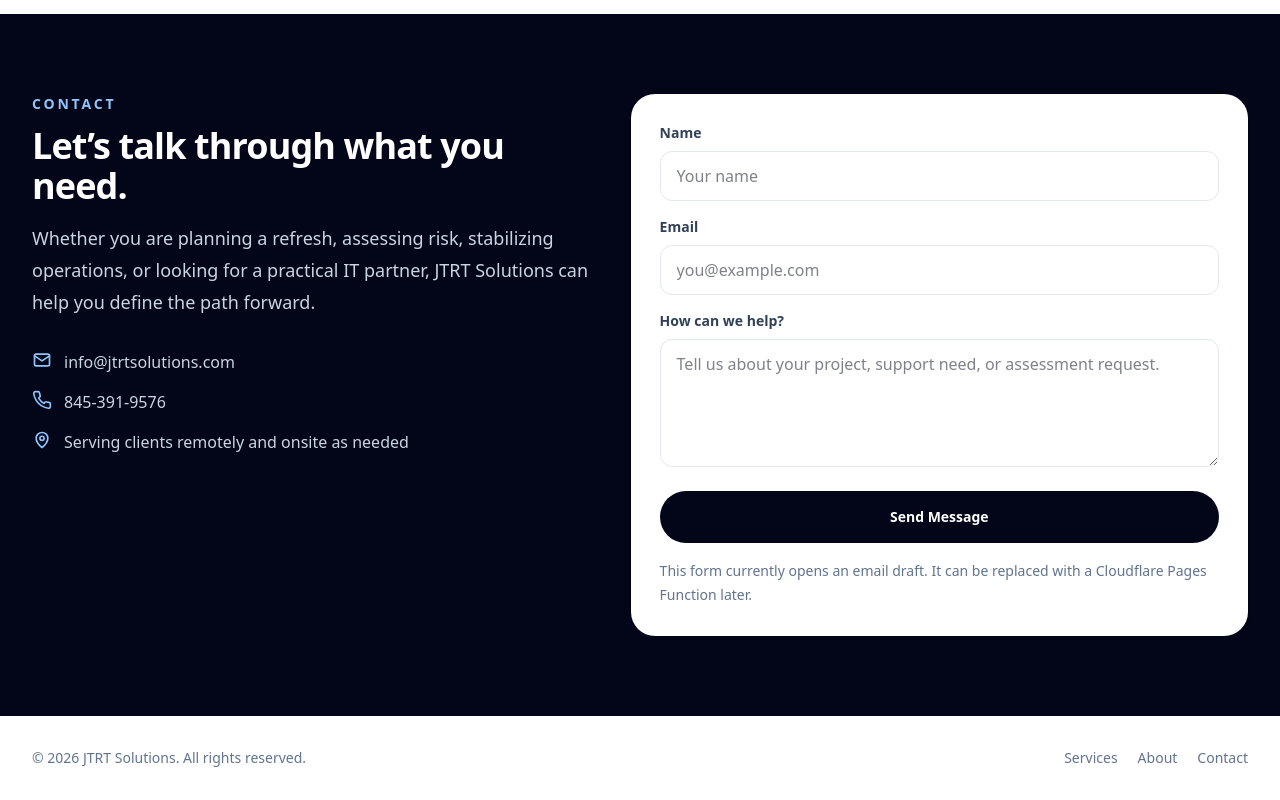
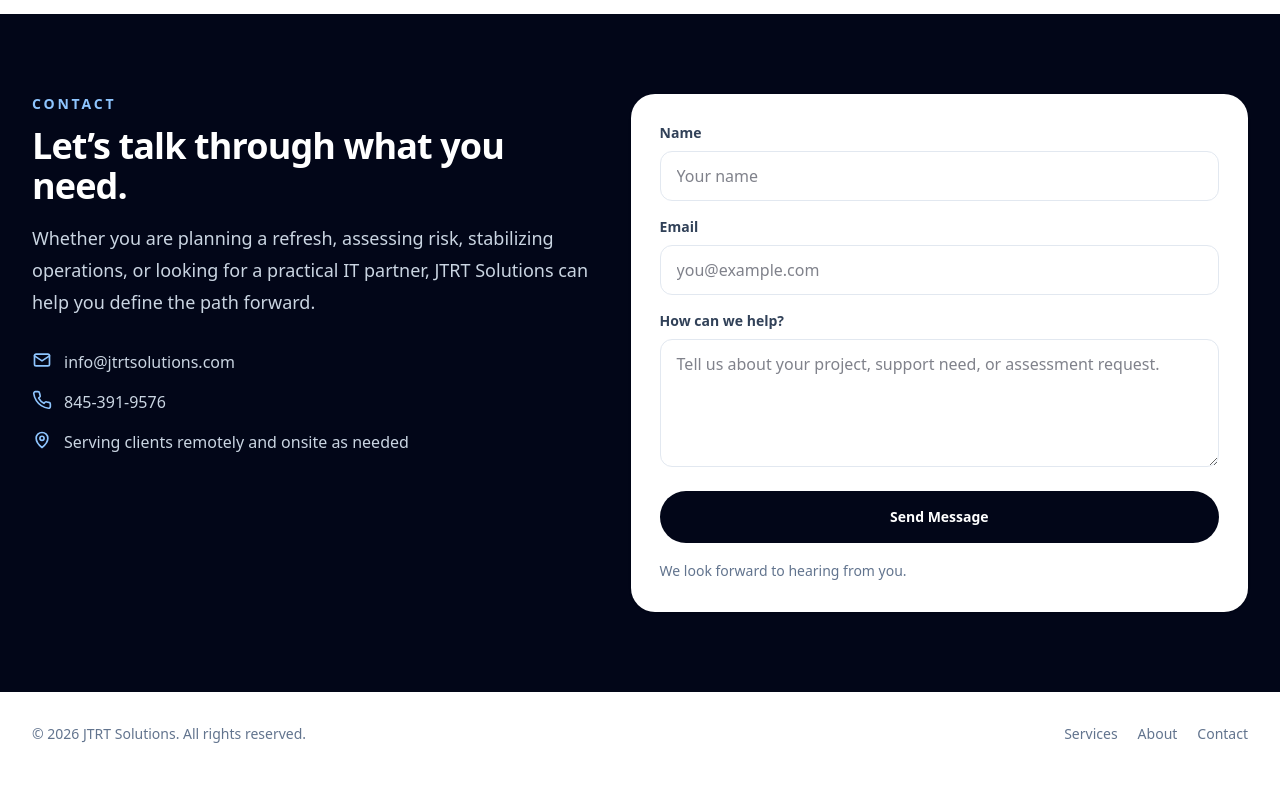
Before and after one commit to tmburger/JTRT, a React (Vite) app: page / in a window 1280 px wide. Shown: the part 3147-3947 px from the top of the page. After the commit the page ends 3923 px from the top, so only its background shows below. Built offline with nearby package versions, Linux system fonts and the light colour scheme.

Commit message:
Update message in contact form submission section

```diff
--- a/src/main.jsx
+++ b/src/main.jsx
@@ -464,7 +464,7 @@
               <textarea id="message" name="message" className="min-h-32 rounded-xl border border-slate-200 px-4 py-3 outline-none focus:border-blue-600" placeholder="Tell us about your project, support need, or assessment request." />
             </div>
             <Button type="submit" className="mt-2 py-4 text-base">Send Message</Button>
-            <p className="text-sm leading-6 text-slate-500">This form currently opens an email draft. It can be replaced with a Cloudflare Pages Function later.</p>
+            <p className="text-sm leading-6 text-slate-500">We look forward to hearing from you.</p>
           </form>
         </Card>
       </div>
```
